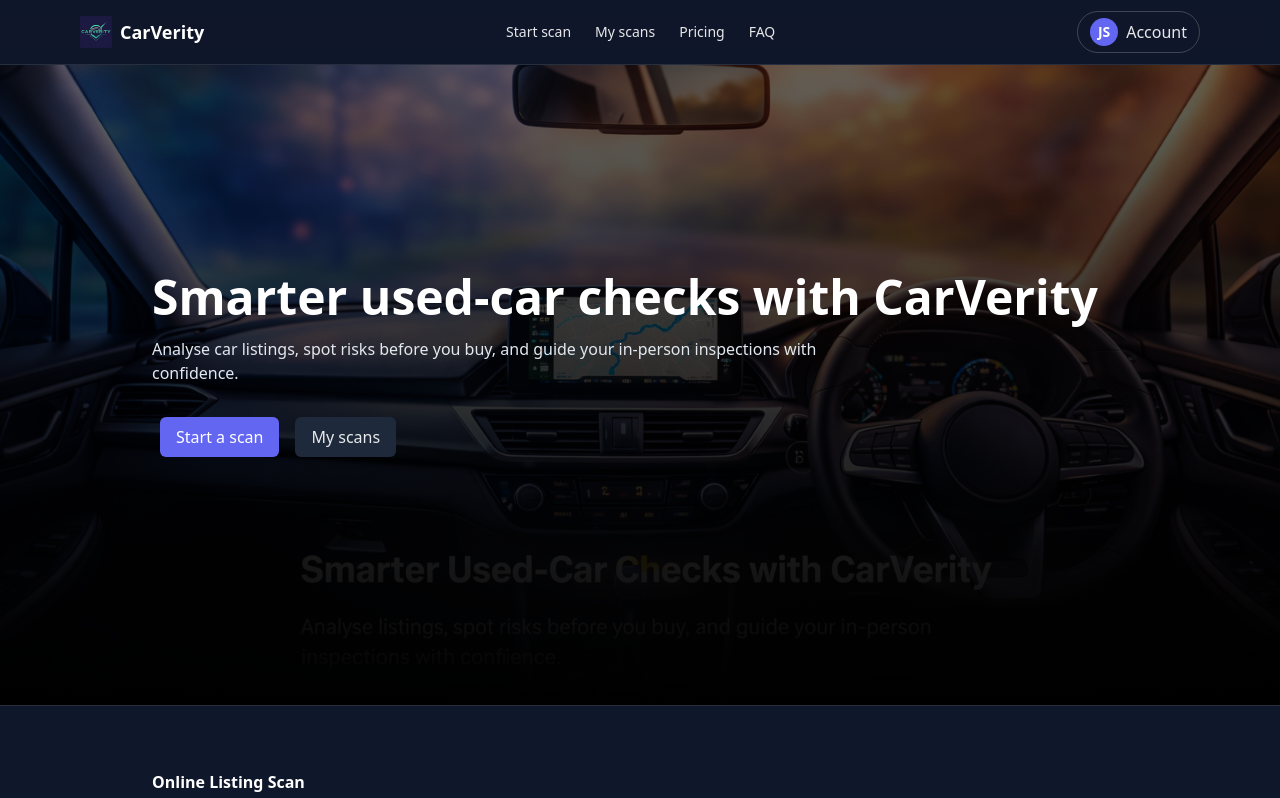
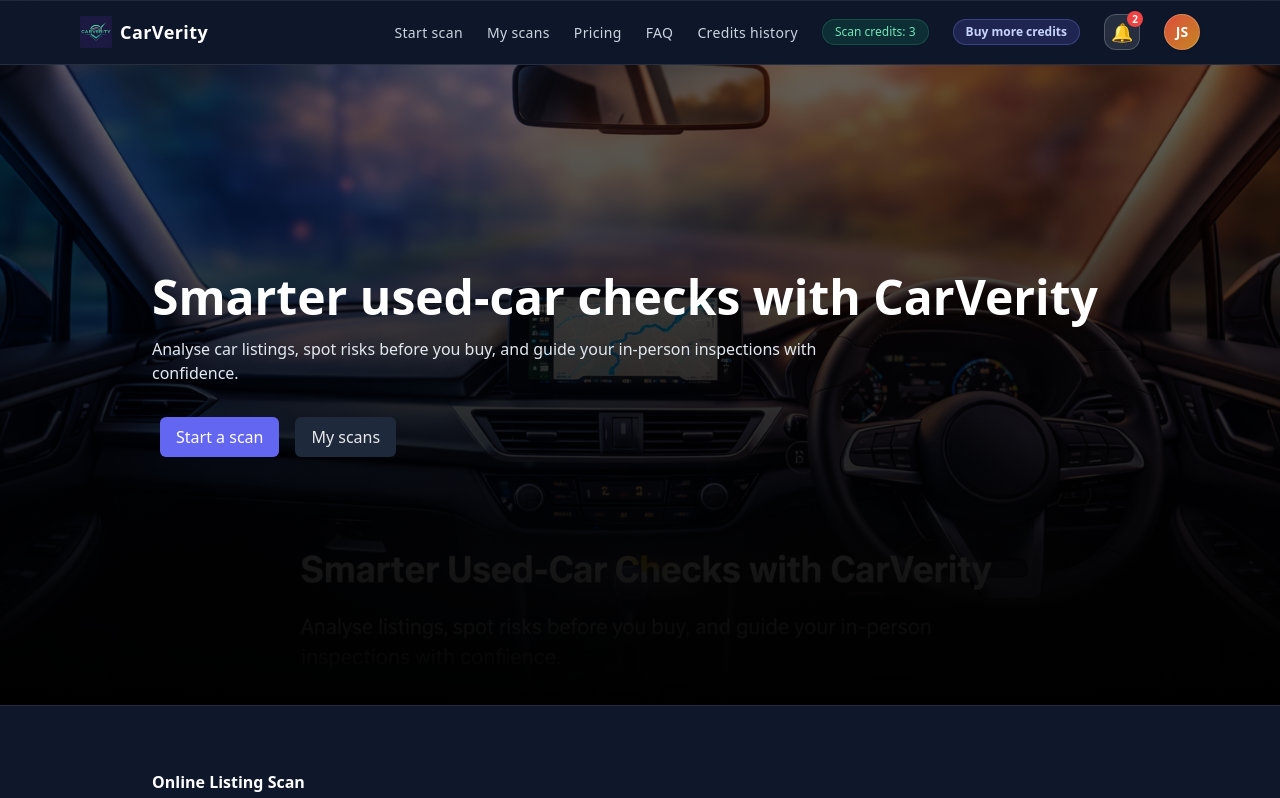
Before and after one commit to jeremy-swallow/carverity-clean, a React (Vite) app: page / in a window 1280 px wide. Shown: the top 798 px of the page. Built offline with nearby package versions, Linux system fonts and the light colour scheme; no server answers; the HTML template or start-up script is replaced by a standard one.

Commit message:
layout update

```diff
--- a/src/components/Layout.tsx
+++ b/src/components/Layout.tsx
@@ -6,81 +6,362 @@ interface LayoutProps {
   children?: ReactNode;
 }
 
+// Placeholder user + account info (later: hook into real auth)
+const USER_NAME = "Jeremy Swallow";
+const USER_EMAIL = "jeremy@example.com";
+const USER_ROLE = "Founder";
+
+// Placeholder product state (later: from backend)
+const SCAN_CREDITS = 3;          // change to 0/1 to see low-credit warning
+const UNREAD_NOTIFICATIONS = 2;  // change as needed
+
+/** Generate initials from a full name */
+function getInitials(name: string) {
+  const parts = name.trim().split(" ");
+  if (parts.length === 1) return parts[0].charAt(0).toUpperCase();
+  return (
+    parts[0].charAt(0).toUpperCase() +
+    parts[parts.length - 1].charAt(0).toUpperCase()
+  );
+}
+
+/** Generate a stable gradient colour from the name */
+function colorFromName(name: string) {
+  let hash = 0;
+  for (let i = 0; i < name.length; i++) {
+    hash = name.charCodeAt(i) + ((hash << 5) - hash);
+  }
+  const hue = hash % 360;
+
+  return `
+    linear-gradient(
+      135deg,
+      hsl(${hue}, 70%, 55%),
+      hsl(${(hue + 30) % 360}, 70%, 45%)
+    )
+  `;
+}
+
 export default function Layout({ children }: LayoutProps) {
   const [menuOpen, setMenuOpen] = useState(false);
+  const [accountOpen, setAccountOpen] = useState(false);
+  const [notifOpen, setNotifOpen] = useState(false);
+
   const location = useLocation();
 
-  // TEMP placeholder user — replace later with real auth
-  const user = {
-    name: "Jeremy Swallow",
-    email: "jeremy@example.com",
-  };
+  const initials = getInitials(USER_NAME);
+  const avatarStyle = { background: colorFromName(USER_NAME) };
 
-  const initials = user?.name
-    ?.split(" ")
-    .map((p) => p[0])
-    .join("")
-    .slice(0, 2)
-    .toUpperCase();
+  const isLowCredits = SCAN_CREDITS <= 1;
 
-  const isActive = (path: string) =>
-    location.pathname === path ? "text-indigo-400" : "text-white/90";
+  const isActive = (path: string) => location.pathname === path;
+
+  const linkClass = (path: string) =>
+    `
+      relative pb-1 text-sm tracking-wide transition
+      ${isActive(path)
+        ? "text-indigo-300"
+        : "text-slate-300 hover:text-white"
+      }
+    `;
+
+  const underlineClass = (path: string) =>
+    `
+      absolute left-0 -bottom-0.5 h-[2px] rounded-full
+      transition-all duration-300
+      ${isActive(path)
+        ? "w-full bg-indigo-400 shadow-[0_0_8px_rgba(129,140,248,0.7)]"
+        : "w-0 bg-white/60 group-hover:w-full"
+      }
+    `;
+
+  function handleBuyCredits() {
+    alert("🛒 Buy Credits flow coming soon — this will open Stripe checkout.");
+  }
 
   return (
     <div className="min-h-screen bg-slate-900 text-white flex flex-col">
-      {/* HEADER */}
-      <header className="border-b border-white/10 bg-slate-900/80 backdrop-blur">
+
+      {/* GLASS NAVBAR */}
+      <header className="
+        sticky top-0 z-50
+        border-b border-white/10
+        bg-slate-900/70 backdrop-blur-xl
+        shadow-[inset_0_1px_0_rgba(255,255,255,.08)]
+      ">
         <div className="max-w-6xl mx-auto px-4 h-16 flex items-center justify-between">
 
-          {/* Logo */}
+          {/* LOGO */}
           <Link to="/" className="flex items-center gap-2">
-            <img src="/logo.png" className="h-8" alt="CarVerity logo" />
-            <span className="font-bold text-lg">CarVerity</span>
+            <img src="/logo.png" alt="CarVerity logo" className="h-8" />
+            <span className="font-bold text-lg tracking-wide">CarVerity</span>
           </Link>
 
-          {/* Desktop Nav */}
-          <nav className="hidden sm:flex gap-6 text-sm">
-            <Link to="/start-scan" className={isActive("/start-scan")}>
+          {/* DESKTOP NAV */}
+          <nav className="hidden md:flex gap-6 items-center">
+
+            <div className="group relative">
+              <Link to="/start-scan" className={linkClass("/start-scan")}>
                 Start scan
               </Link>
-            <Link to="/my-scans" className={isActive("/my-scans")}>
+              <span className={underlineClass("/start-scan")} />
+            </div>
+
+            <div className="group relative">
+              <Link to="/my-scans" className={linkClass("/my-scans")}>
                 My scans
               </Link>
-            <Link to="/pricing" className={isActive("/pricing")}>
+              <span className={underlineClass("/my-scans")} />
+            </div>
+
+            <div className="group relative">
+              <Link to="/pricing" className={linkClass("/pricing")}>
                 Pricing
               </Link>
-            <Link to="/faq" className={isActive("/faq")}>
+              <span className={underlineClass("/pricing")} />
+            </div>
+
+            <div className="group relative">
+              <Link to="/faq" className={linkClass("/faq")}>
                 FAQ
               </Link>
+              <span className={underlineClass("/faq")} />
+            </div>
+
+            <div className="group relative">
+              <Link
+                to="/credits-history"
+                className={linkClass("/credits-history")}
+              >
+                Credits history
+              </Link>
+              <span className={underlineClass("/credits-history")} />
+            </div>
+
+            {/* CREDITS BADGE (GREEN OR AMBER WHEN LOW) */}
+            <span
+              className={`
+                px-3 py-1 rounded-full text-xs font-medium shadow-sm border
+                ${isLowCredits
+                  ? "bg-amber-500/20 text-amber-300 border-amber-400/30"
+                  : "bg-emerald-500/15 text-emerald-300 border-emerald-400/20"
+                }
+              `}
+            >
+              {isLowCredits
+                ? `Low credits — ${SCAN_CREDITS} remaining`
+                : `Scan credits: ${SCAN_CREDITS}`}
+            </span>
+
+            {/* BUY CREDITS BUTTON */}
+            <button
+              onClick={handleBuyCredits}
+              className="
+                px-3 py-1 rounded-full text-xs font-semibold
+                bg-indigo-500/20 text-indigo-200
+                border border-indigo-400/30
+                hover:bg-indigo-500/30
+                transition
+              "
+            >
+              Buy more credits
+            </button>
+
+            {/* NOTIFICATION BELL */}
+            <div className="relative">
+              <button
+                onClick={() => setNotifOpen(!notifOpen)}
+                className="
+                  relative h-9 w-9 rounded-xl
+                  border border-white/20
+                  bg-white/10 hover:bg-white/20
+                  flex items-center justify-center
+                  transition
+                "
+              >
+                <span className="text-lg">🔔</span>
+
+                {UNREAD_NOTIFICATIONS > 0 && (
+                  <span
+                    className="
+                      absolute -top-1 -right-1
+                      h-4 min-w-4 px-1 flex items-center justify-center
+                      rounded-full bg-red-500 text-[10px] font-bold
+                    "
+                  >
+                    {UNREAD_NOTIFICATIONS}
+                  </span>
+                )}
+              </button>
+
+              {notifOpen && (
+                <div
+                  className="
+                    absolute right-0 mt-2 w-64
+                    bg-slate-900/90 backdrop-blur-xl
+                    border border-white/10 rounded-xl
+                    shadow-lg
+                  "
+                >
+                  <div className="px-3 py-2 text-sm font-medium">
+                    Notifications
+                  </div>
+
+                  <div className="h-px bg-white/10" />
+
+                  <div className="p-3 text-sm text-slate-300">
+                    • Scan report ready for your last vehicle
+                    <br />
+                    • You earned 1 bonus scan credit
+                  </div>
+
+                  <div className="h-px bg-white/10" />
+
+                  <button
+                    className="w-full px-3 py-2 text-xs text-indigo-300 hover:bg-white/10"
+                    onClick={() => alert("Notifications page coming soon")}
+                  >
+                    View all notifications
+                  </button>
+                </div>
+              )}
+            </div>
+
+            {/* AVATAR + ACCOUNT DROPDOWN */}
+            <div className="relative">
+              <button
+                onClick={() => setAccountOpen(!accountOpen)}
+                className="
+                  h-9 w-9 rounded-full
+                  border border-white/20
+                  flex items-center justify-center
+                  text-sm font-semibold
+                  text-white shadow
+                  hover:scale-[1.03] transition
+                "
+                style={avatarStyle}
+              >
+                {initials}
+              </button>
+
+              {accountOpen && (
+                <div
+                  className="
+                    absolute right-0 mt-2 w-56
+                    bg-slate-900/90 backdrop-blur-xl
+                    border border-white/10 rounded-xl
+                    shadow-lg
+                  "
+                >
+                  <div className="px-3 pt-3">
+                    <div className="text-sm font-medium">{USER_NAME}</div>
+                    <div className="text-xs text-slate-400">{USER_EMAIL}</div>
+
+                    <span
+                      className="
+                        inline-block mt-2 px-2 py-1 text-[10px]
+                        rounded-md bg-indigo-500/20 text-indigo-300
+                        border border-indigo-400/20
+                      "
+                    >
+                      {USER_ROLE}
+                    </span>
+                  </div>
+
+                  <div className="h-px bg-white/10 my-2" />
+
+                  <nav className="flex flex-col p-2 text-sm">
+                    <Link
+                      to="/account"
+                      className="px-3 py-2 rounded hover:bg-white/10"
+                      onClick={() => setAccountOpen(false)}
+                    >
+                      My account
+                    </Link>
+
+                    <Link
+                      to="/my-scans"
+                      className="px-3 py-2 rounded hover:bg-white/10"
+                      onClick={() => setAccountOpen(false)}
+                    >
+                      My scans
+                    </Link>
+
+                    <Link
+                      to="/credits-history"
+                      className="px-3 py-2 rounded hover:bg-white/10"
+                      onClick={() => setAccountOpen(false)}
+                    >
+                      Credits history
+                    </Link>
+
+                    <button
+                      className="px-3 py-2 text-left rounded hover:bg-white/10 text-slate-300"
+                      onClick={() => alert("Settings coming soon")}
+                    >
+                      Settings
+                    </button>
+
+                    <button
+                      className="px-3 py-2 text-left rounded hover:bg-red-500/20 text-red-300"
+                      onClick={() => alert("Sign out coming soon")}
+                    >
+                      Sign out
+                    </button>
+                  </nav>
+                </div>
+              )}
+            </div>
           </nav>
 
-          {/* Avatar / Account Button */}
-          <Link
-            to="/account"
-            className="hidden sm:flex items-center gap-2 rounded-full border border-white/20 px-3 py-1.5 hover:bg-white/10"
-          >
-            <div className="w-7 h-7 rounded-full bg-indigo-500 flex items-center justify-center font-bold text-sm">
-              {initials}
-            </div>
-            <span className={isActive("/account")}>Account</span>
-          </Link>
-
-          {/* Mobile Menu Button */}
+          {/* MOBILE MENU BUTTON */}
           <button
             onClick={() => setMenuOpen(!menuOpen)}
-            className="sm:hidden w-9 h-9 flex items-center justify-center rounded-md border border-white/20"
+            className="
+              md:hidden p-2 rounded-xl
+              border border-white/20
+              bg-white/5 hover:bg-white/10
+              transition
+            "
           >
             {menuOpen ? "✕" : "☰"}
           </button>
         </div>
 
-        {/* Mobile Menu */}
+        {/* MOBILE MENU */}
         {menuOpen && (
-          <div className="sm:hidden border-t border-white/10 bg-slate-900/95">
-            <nav className="flex flex-col px-4 py-3 text-sm">
+          <div className="md:hidden border-t border-white/10 bg-slate-900/80 backdrop-blur-xl">
+            <nav className="flex flex-col p-3 gap-3">
+
+              <span
+                className={`
+                  px-3 py-2 rounded-lg text-xs font-medium border
+                  ${isLowCredits
+                    ? "bg-amber-500/20 text-amber-300 border-amber-400/30"
+                    : "bg-emerald-500/15 text-emerald-300 border-emerald-400/20"
+                  }
+                `}
+              >
+                {isLowCredits
+                  ? `Low credits — ${SCAN_CREDITS} remaining`
+                  : `Scan credits: ${SCAN_CREDITS}`}
+              </span>
+
+              <button
+                onClick={handleBuyCredits}
+                className="
+                  px-3 py-2 rounded-lg text-xs font-semibold
+                  bg-indigo-500/20 text-indigo-200
+                  border border-indigo-400/30
+                  hover:bg-indigo-500/30
+                  transition
+                "
+              >
+                Buy more credits
+              </button>
+
               <Link
                 to="/start-scan"
-                className={`py-2 ${isActive("/start-scan")}`}
                 onClick={() => setMenuOpen(false)}
               >
                 Start scan
@@ -88,7 +369,6 @@ export default function Layout({ children }: LayoutProps) {
 
               <Link
                 to="/my-scans"
-                className={`py-2 ${isActive("/my-scans")}`}
                 onClick={() => setMenuOpen(false)}
               >
                 My scans
@@ -96,7 +376,6 @@ export default function Layout({ children }: LayoutProps) {
 
               <Link
                 to="/pricing"
-                className={`py-2 ${isActive("/pricing")}`}
                 onClick={() => setMenuOpen(false)}
               >
                 Pricing
@@ -104,21 +383,22 @@ export default function Layout({ children }: LayoutProps) {
 
               <Link
                 to="/faq"
-                className={`py-2 ${isActive("/faq")}`}
                 onClick={() => setMenuOpen(false)}
               >
                 FAQ
               </Link>
 
-              {/* Mobile Account Button */}
+              <Link
+                to="/credits-history"
+                onClick={() => setMenuOpen(false)}
+              >
+                Credits history
+              </Link>
+
               <Link
                 to="/account"
-                className={`py-2 flex items-center gap-2 ${isActive("/account")}`}
                 onClick={() => setMenuOpen(false)}
               >
-                <div className="w-7 h-7 rounded-full bg-indigo-500 flex items-center justify-center font-bold text-sm">
-                  {initials}
-                </div>
                 Account
               </Link>
             </nav>
@@ -126,7 +406,7 @@ export default function Layout({ children }: LayoutProps) {
         )}
       </header>
 
-      {/* PAGE CONTENT */}
+      {/* MAIN CONTENT */}
       <main className="flex-1">{children}</main>
     </div>
   );
```
Lines whose indentation alone changed are shown as unchanged.
